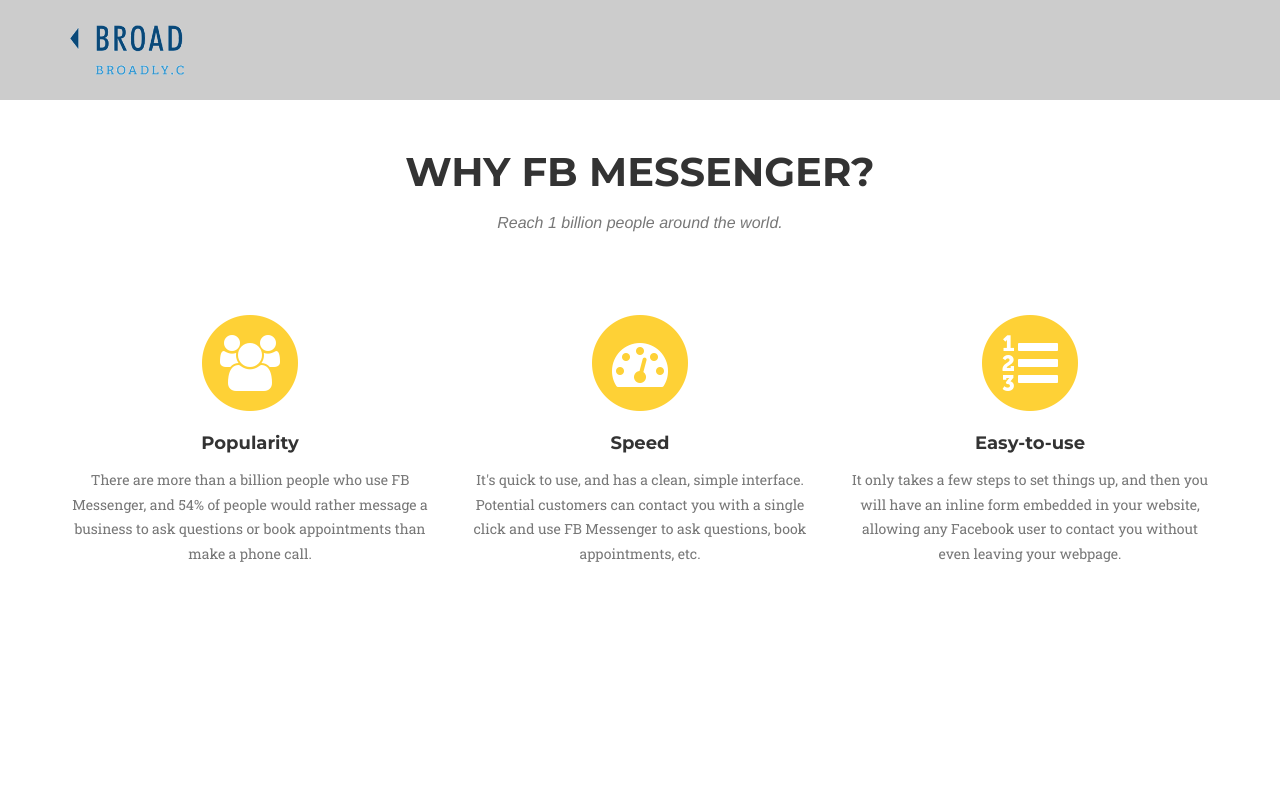
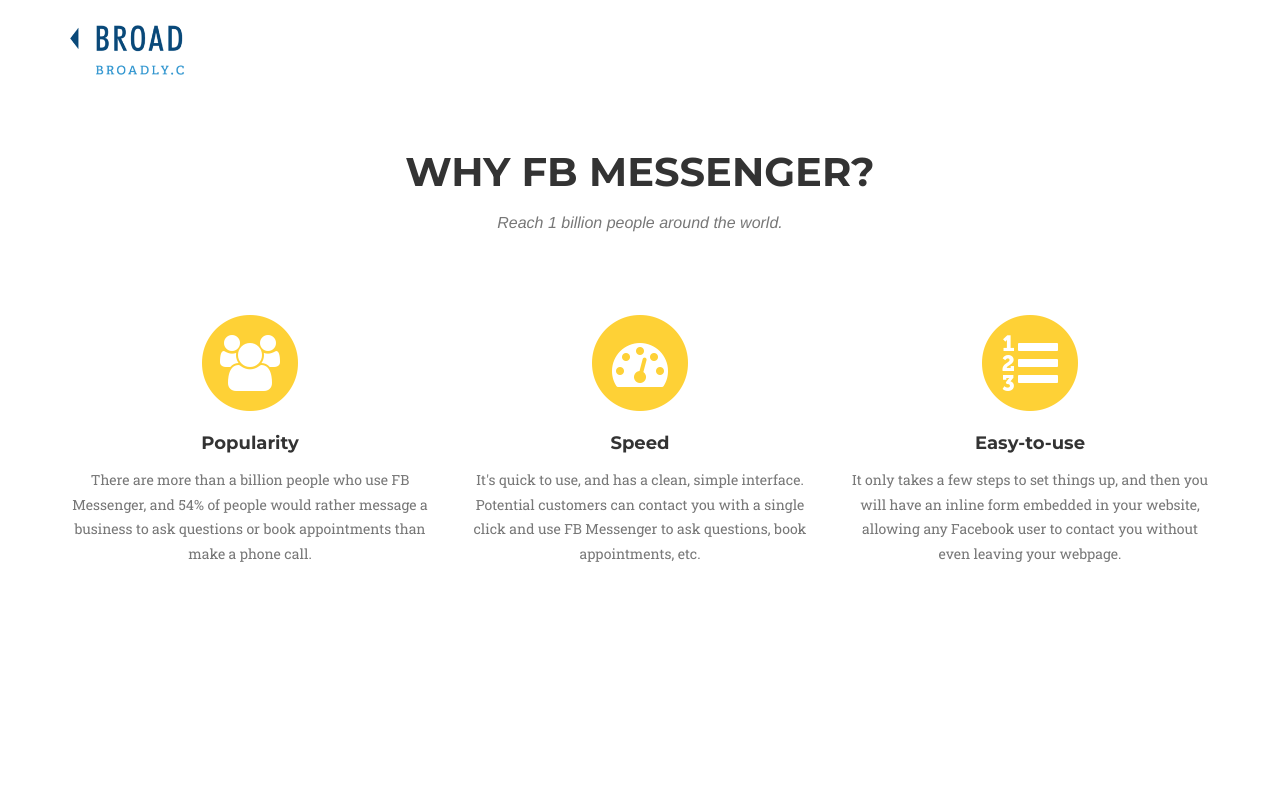
Before and after one commit to Maggie199/broadly, a website: page index.html in a window 1280 px wide. Shown: the top 800 px of the page. Drawn offline with nearby package versions, Linux system fonts and the light colour scheme; a web font is replaced by a local one.

Commit message:
header css

```diff
--- a/css/style.css
+++ b/css/style.css
@@ -18,7 +18,7 @@
 	padding: 25px 65px;
 }
 
-#mainNav, footer {
+.navbar-custom.affix, footer {
 	background-color: #ccc;
 }
 
```
